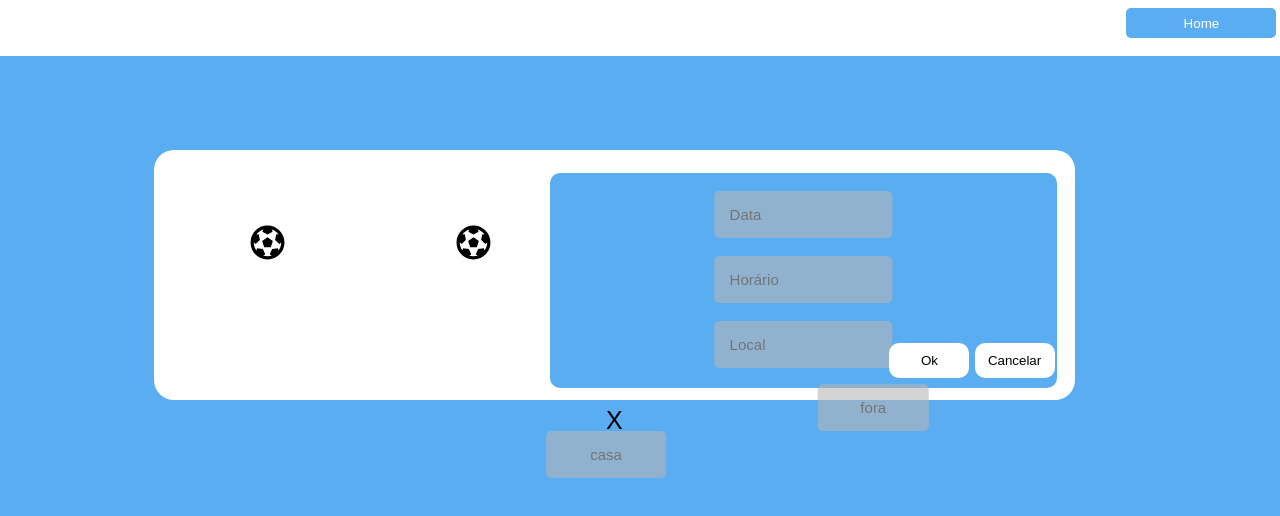
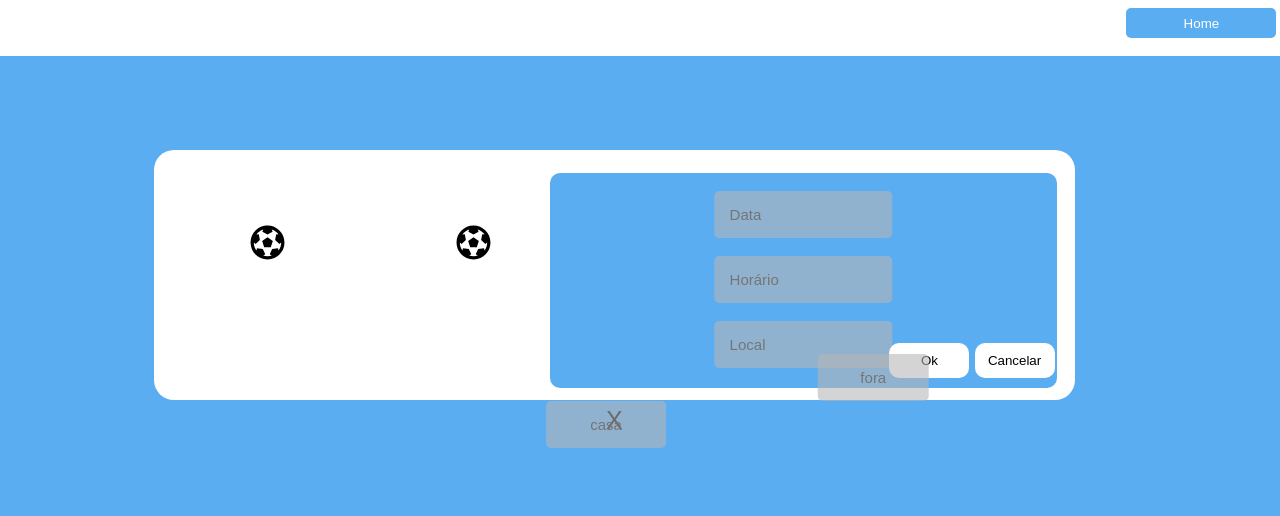
Before and after one commit to Ronnildo/projectMod, a React (Create React App) app in the folder interface/: page /jogo in a window 1280 px wide. Shown: the top 516 px of the page. Built offline with nearby package versions, Linux system fonts and the light colour scheme.

Commit message:
Atualizando

```diff
--- a/interface/src/pages/Rodada/style.css
+++ b/interface/src/pages/Rodada/style.css
@@ -59,6 +59,7 @@ body, html{
   display: flex;
   top: 11px;
   left: 320%;
+  font-size: 35px;
 }
 
 .formulario{
@@ -126,7 +127,7 @@ body, html{
   background-color: #b6b6b696;
   position: relative;
   left: 41.5%;
-  top: 250px;
+  top: 220px;
   text-align: center;
   transform: translate(-50%);
   padding: 15px;
@@ -141,7 +142,7 @@ body, html{
   background-color: #b6b6b696;
   position: relative;
   left: 57.5%;
-  top: 203px;
+  top: 173px;
   text-align: center;
   transform: translate(-50%);
   padding: 15px;
```
